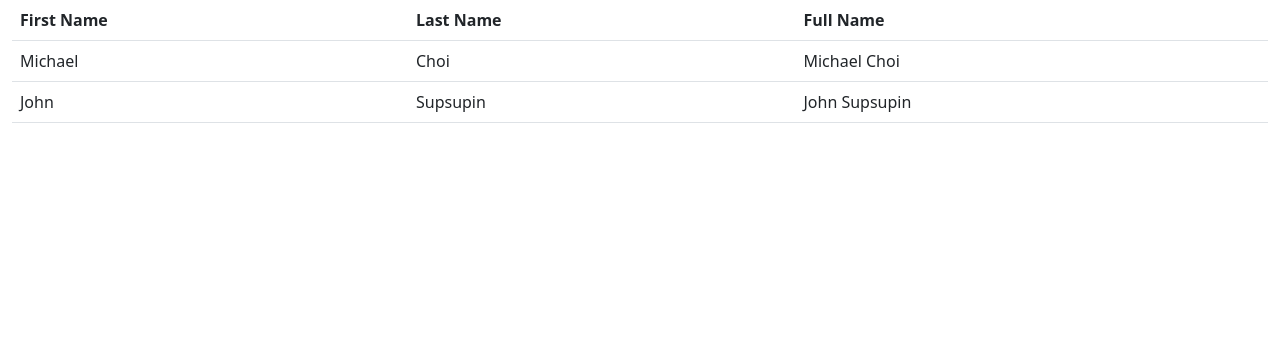
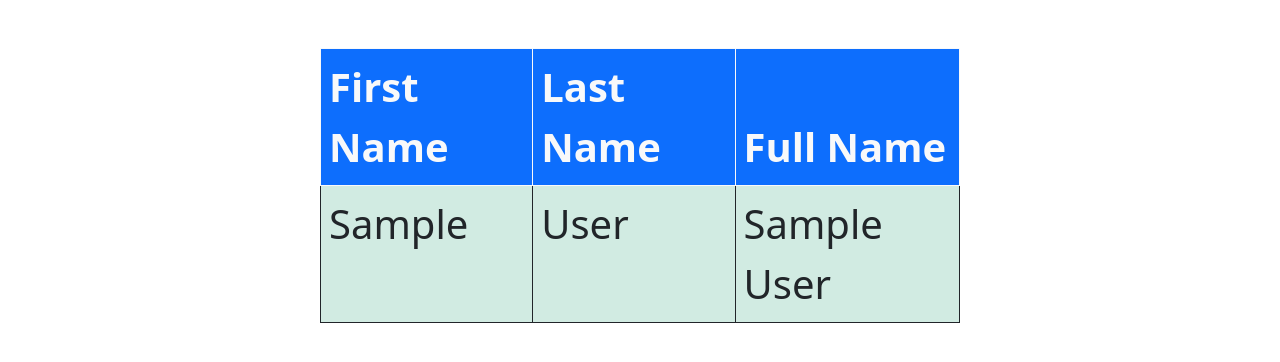
Before and after one commit to Rose-Zahra-Mohammadi/HTML_Table, a Flask app: template templates/lists.html in a window 1280 px wide. Shown: the top 362 px of the page. Run offline with Flask 2, Linux system fonts and the light colour scheme; the template is opened without the code that fills it: most values are stand-ins (such as "Sample title", 1, 10 or a date in 2020); some libraries are stand-ins or nearby versions.

Commit message:
adding some style

```diff
--- a/templates/lists.html
+++ b/templates/lists.html
@@ -6,35 +6,40 @@
     <meta name="viewport" content="width=device-width, initial-scale=1.0" />
     <title>lists</title>
     <link rel="stylesheet" href="/bootstrap.min.css" />
+    <style>
+        .table, th, td
+        {
+            font-size: 40px;
+            border: 1px solid;
+            text-align: left;
+            padding: 10px;
+            background-color: rgb(209, 235, 226);
+        }
+        .table
+        {
+            width: 100%;
+        }
+    </style>
 </head>
 <body>
-<div class="container-fluid">
-    <table class="table">
-        <thead>
-            <tr>
+    <div class="col-6 mx-auto my-5">
+    <table class="table table-hover">
+        <thead class="bg-primary text-light">
                 <th>First Name</th>
                 <th>Last Name</th>
                 <th>Full Name</th>
-            </tr>
         </thead>
         <tbody>
+            {% for user in users %}
             <tr>
-                <td>Michael</td>
-                <td>Choi</td>
-                <td>Michael Choi</td>
+                <td>{{user['first_name']}}</td>
+                <td> {{user['last_name']}}</td>
+                <td> {{user['first_name']}} {{user['last_name']}}</td>
             </tr>
-            <tr>
-                <td>John</td>
-                <td>Supsupin</td>
-                <td>John Supsupin</td>
-            </tr>
+            {% endfor %}
         </tbody>
     </table>
-        <!-- {% for user in users %}
-        {{user['first_name']}} - {{user['last_name']}}
-        {% endfor %} -->
-
-</div>
+    </div>
 
     <script src="/jquery-3.6.0.slim.min.js"></script>
     <script src="/bootstrap.bundle.min.js.map"></script>
```
